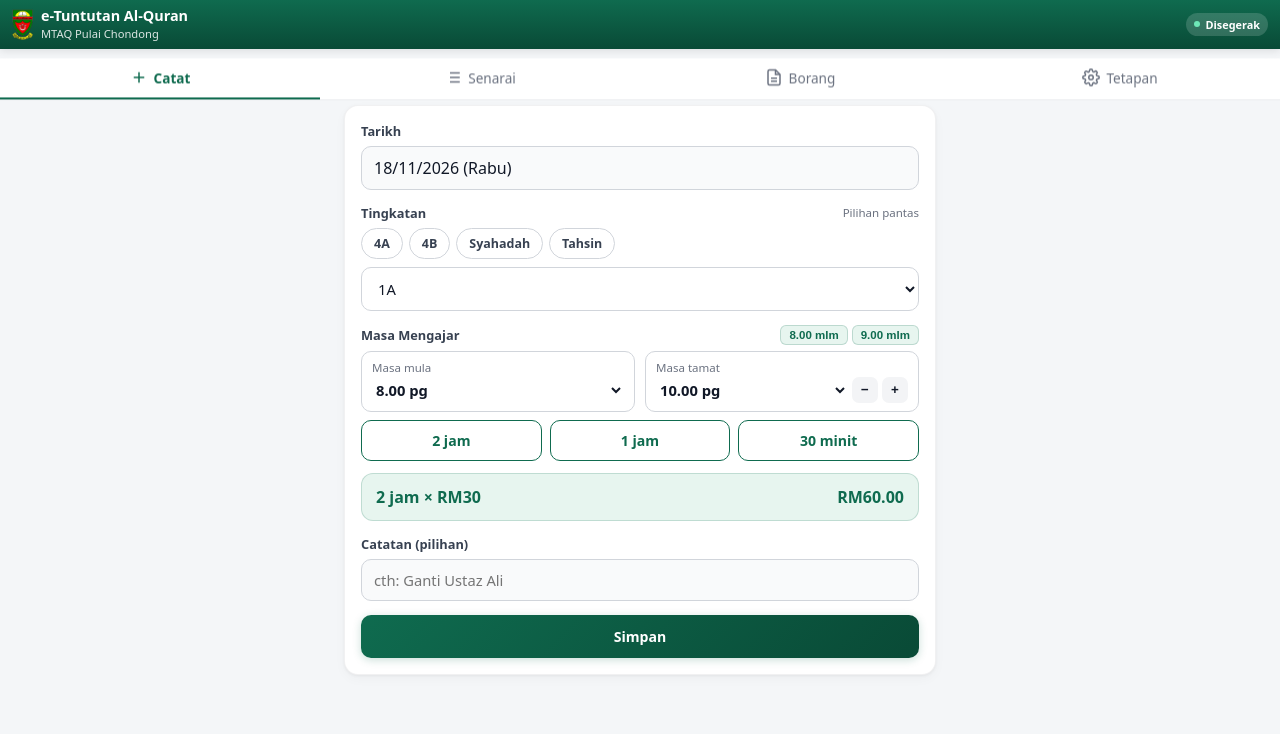
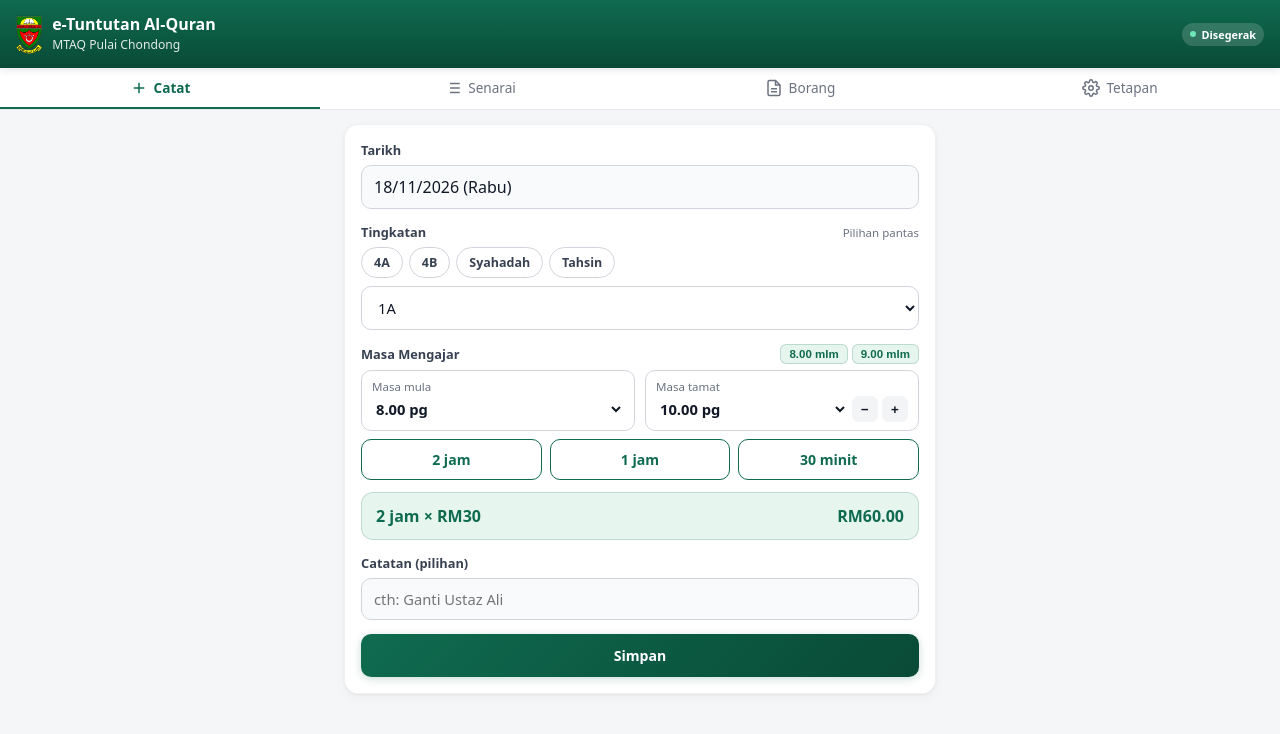
Before and after one commit to munirrr19/tuntutan-kelas, a plain HTML site: page index.html in a window 1280 px wide. Drawn offline with Linux system fonts and the light colour scheme.

Commit message:
style: panjangkan tinggi header supaya lebih seimbang

```diff
--- a/index.html
+++ b/index.html
@@ -41,19 +41,20 @@
   header {
     background: linear-gradient(180deg, #0f6b4f 0%, #094a36 100%);
     color: #fff;
-    padding: calc(8px + env(safe-area-inset-top)) 12px 8px;
+    padding: calc(14px + env(safe-area-inset-top)) 16px 14px;
+    min-height: 68px;
     display: flex;
     align-items: center;
-    gap: 8px;
+    gap: 10px;
     position: sticky;
     top: 0;
     z-index: 10;
     box-shadow: 0 2px 8px rgba(0,0,0,.1);
   }
-  header img { height: 32px; width: auto; flex: none; }
+  header img { height: 40px; width: auto; flex: none; }
   .header-teks { flex: 1; min-width: 0; }
-  header h1 { font-size: .9rem; margin: 0; line-height: 1.15; }
-  .header-sub { font-size: .7rem; color: rgba(255,255,255,.85); white-space: nowrap; overflow: hidden; text-overflow: ellipsis; margin-top: 1px; }
+  header h1 { font-size: 1rem; margin: 0; line-height: 1.2; }
+  .header-sub { font-size: .76rem; color: rgba(255,255,255,.88); white-space: nowrap; overflow: hidden; text-overflow: ellipsis; margin-top: 2px; }
   .sync-pill {
     display: inline-flex; align-items: center; gap: 5px;
     padding: 4px 8px; border-radius: 999px; border: 0;
@@ -72,7 +73,7 @@
     backdrop-filter: blur(8px);
     border-bottom: 1px solid var(--garis);
     position: sticky;
-    top: 58px;
+    top: 68px;
     z-index: 9;
   }
   nav button {
```
